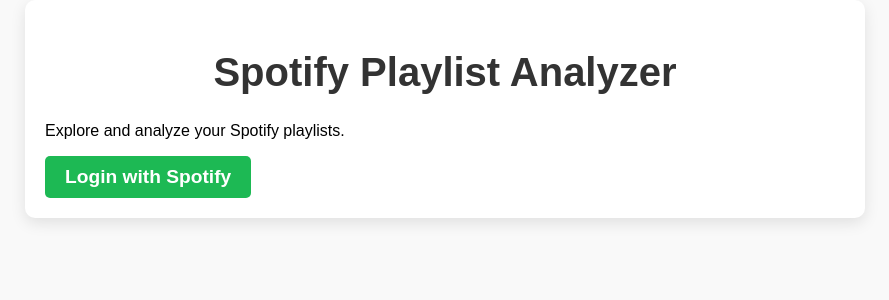
After one commit to palldas/Spotify-Playlist-Analyzer, a Flask app: template templates/index.html in a window 1280 px wide. The commit adds this page. Shown: the top 300 px of the page, without its empty margins (195-1084 px from the left). Run offline with Flask 3, Linux system fonts and the light colour scheme; the template is opened without the code that fills it, so the values that code supplies are empty.

Commit message:
added basic login page

```diff
--- a/app.py
+++ b/app.py
@@ -14,6 +14,10 @@
 TOKEN_INFO = "token_info"
 
 @app.route('/')
+def index():
+    return render_template('index.html')
+
+@app.route('/login')
 def login():
     # return 'pls work omg'
     sp_oauth = create_spotify_oauth()
--- a/static/css/styles.css
+++ b/static/css/styles.css
@@ -29,9 +29,7 @@
     transition: color 0.3s;
 }
 
-a:hover {
-    color: #ff0000;
-}
+
 
 .container {
     max-width: 800px;
@@ -42,21 +40,21 @@
     box-shadow: 0 5px 15px rgba(0, 0, 0, 0.1);
 }
 
-/* Button styles */
 .button {
     display: inline-block;
     padding: 10px 20px;
-    background-color: #ff6b6b;
+    background-color: #1DB954; /* Spotify green color */
     color: #fff;
     border: none;
     border-radius: 5px;
     cursor: pointer;
     font-size: 1.2rem;
     transition: background-color 0.3s;
+    text-decoration: none; /* Remove default underline for links */
 }
 
 .button:hover {
-    background-color: #e74c3c;
+    background-color: #16893e; /* Slightly darker green color on hover */
 }
 
 .detail-name {
--- /dev/null
+++ b/templates/index.html
@@ -0,0 +1,16 @@
+<!-- templates/index.html -->
+
+<!DOCTYPE html>
+<html>
+<head>
+    <title>Spotify Playlist Analyzer</title>
+    <link rel="stylesheet" href="{{ url_for('static', filename='css/styles.css') }}">
+</head>
+<body>
+    <div class="container">
+        <h1>Spotify Playlist Analyzer</h1>
+        <p>Explore and analyze your Spotify playlists.</p>
+        <a href="{{ url_for('login') }}" class="button">Login with Spotify</a>
+    </div>
+</body>
+</html>
```
